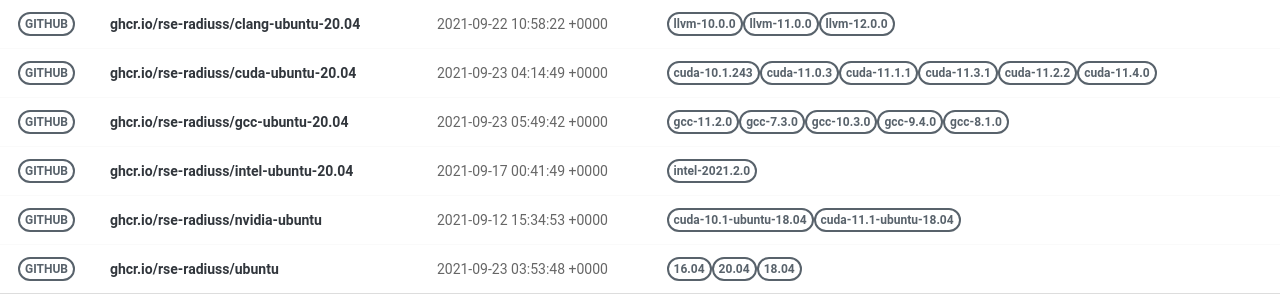
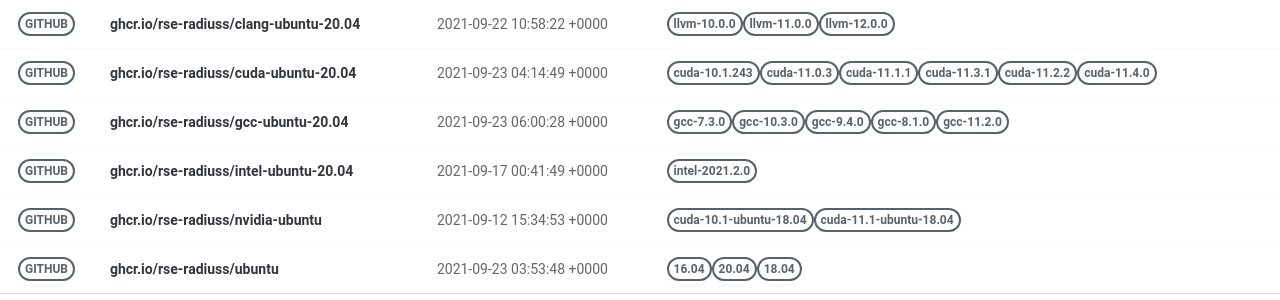
Before and after one commit to rse-ops/docker-images, a Jekyll site: the page built from pages/index.md, in a window 1280 px wide. Shown: the part 179-479 px from the top of the page. Built offline with Jekyll 4.4.1, drawn with Linux system fonts in a browser that asks for light colours; nearby versions of some CDN libraries.

Commit message:
Automated push to update library 2021-09-23

```diff
--- a/_library/ghcr.io-rse-radiuss-gcc-ubuntu-20.04.md
+++ b/_library/ghcr.io-rse-radiuss-gcc-ubuntu-20.04.md
@@ -1,14 +1,11 @@
 ---
 layout: container
 name: ghcr.io/rse-radiuss/gcc-ubuntu-20.04
-updated_at: 2021-09-23 05:49:42.521570
+updated_at: 2021-09-23 06:00:28.287195
 
 
 container_url: https://github.com/orgs/rse-radiuss/packages/container/package/gcc-ubuntu-20.04
 versions:
- - tag: gcc-11.2.0
-   dockerfile: https://github.com/rse-radiuss/docker-images/blob/main/ubuntu/gcc/Dockerfile
-   manifest: https://crane.ggcr.dev/manifest/ghcr.io/rse-radiuss/gcc-ubuntu-20.04:gcc-11.2.0
  - tag: gcc-7.3.0
    dockerfile: https://github.com/rse-radiuss/docker-images/blob/main/ubuntu/gcc/Dockerfile
    manifest: https://crane.ggcr.dev/manifest/ghcr.io/rse-radiuss/gcc-ubuntu-20.04:gcc-7.3.0
```
Also changed, not shown: other parts of _library/ghcr.io-rse-radiuss-gcc-ubuntu-20.04.md (+3 -0 lines).
